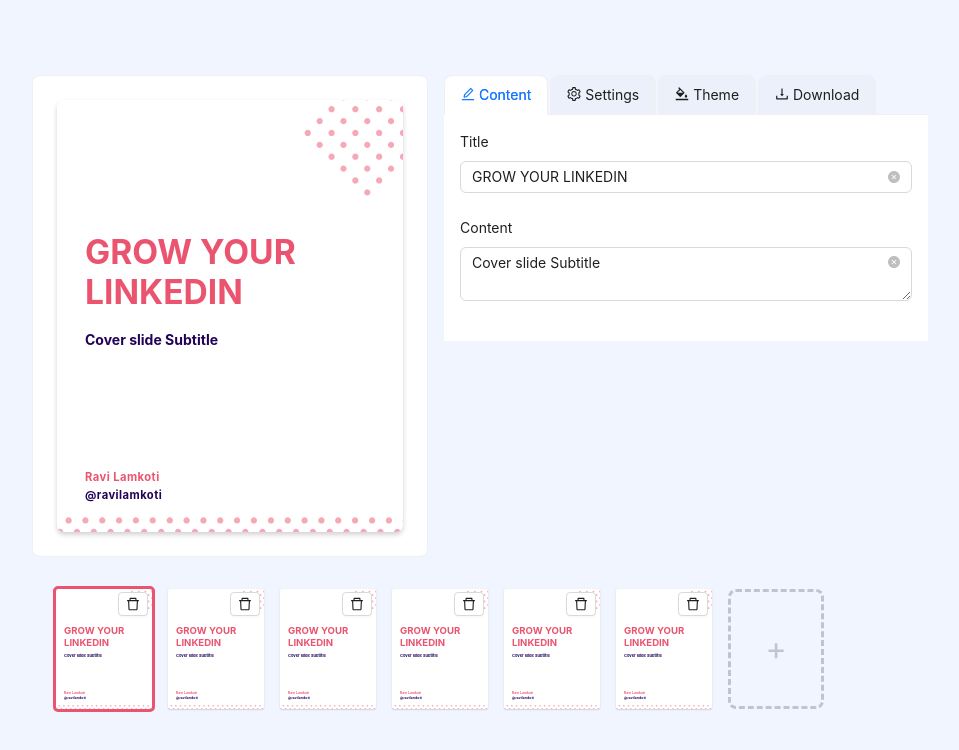
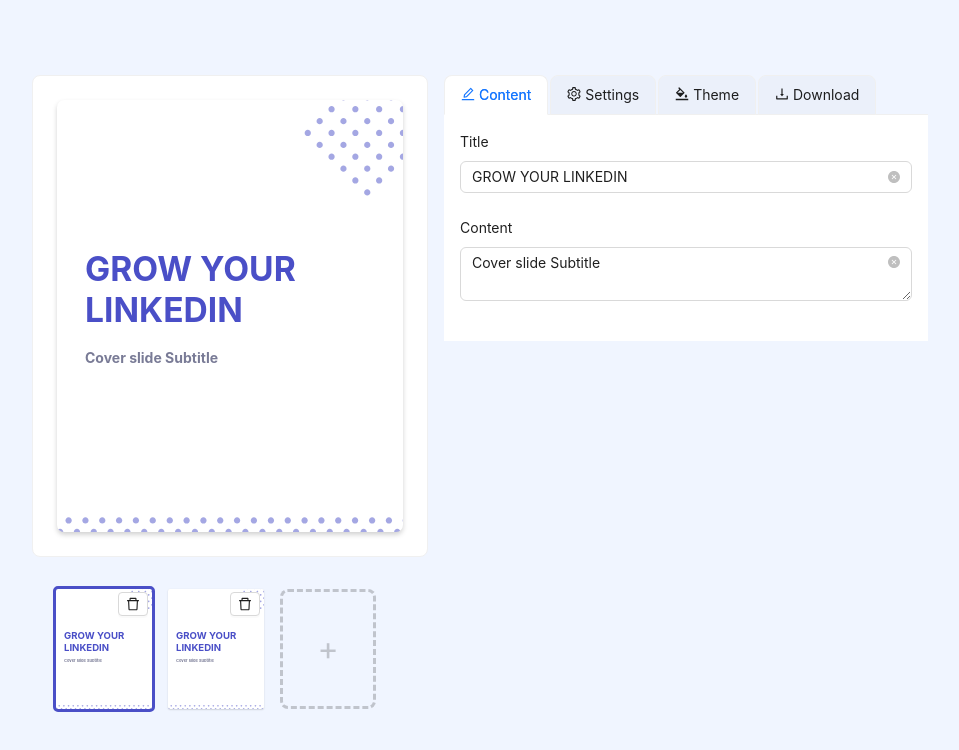
Before and after one commit to RavenColEvol/linked_in-post-generator, a React (Vite) app: page / in a window 1280 px wide. Shown: the top 750 px of the page, without its empty margins (160-1119 px from the left). Built offline with nearby package versions, Linux system fonts and the light colour scheme.

Commit message:
refactor

```diff
--- a/package.json
+++ b/package.json
@@ -11,6 +11,7 @@
   },
   "dependencies": {
     "@ant-design/icons": "^5.2.6",
+    "@react-pdf/renderer": "^3.3.4",
     "@types/uuid": "^9.0.8",
     "antd": "^5.13.2",
     "clsx": "^2.1.0",
--- a/src/App.tsx
+++ b/src/App.tsx
@@ -3,7 +3,7 @@
 import Editor from "./components/Editor";
 import Preview from "./components/Preview";
 import { FormStateProvider } from "./hooks/stateContext";
-import { BACKGROUNDS } from "./constants";
+import { BACKGROUNDS, THEMES } from "./constants";
 import { Form } from "antd";
 
 export interface ISlide {
@@ -39,16 +39,12 @@
     selectedIdx: 0,
     user: {
       headshot: "",
-      name: "Ravi Lamkoti",
-      handle: "ravilamkoti",
+      name: "",
+      handle: "",
     },
     theme: {
-      background: "dots",
-      colors: {
-        primary: "#EB546F",
-        secondary: "#220257",
-        accent: "#FFFFFF",
-      },
+      background: BACKGROUNDS[0],
+      colors: THEMES[0],
     },
     slides: [
       {
@@ -60,27 +56,7 @@
         uid: v4(),
         title: "GROW YOUR LINKEDIN",
         text: "Cover slide Subtitle",
-      },
-      {
-        uid: v4(),
-        title: "GROW YOUR LINKEDIN",
-        text: "Cover slide Subtitle",
-      },
-      {
-        uid: v4(),
-        title: "GROW YOUR LINKEDIN",
-        text: "Cover slide Subtitle",
-      },
-      {
-        uid: v4(),
-        title: "GROW YOUR LINKEDIN",
-        text: "Cover slide Subtitle",
-      },
-      {
-        uid: v4(),
-        title: "GROW YOUR LINKEDIN",
-        text: "Cover slide Subtitle",
-      },
+      }
     ],
   });
   const [form] = Form.useForm();
--- a/src/components/Renderer.tsx
+++ b/src/components/Renderer.tsx
@@ -1,4 +1,3 @@
-import { AllHTMLAttributes } from "react";
 import { ISlide, State } from "../App";
 import { getBg } from "./backgrounds";
 import { useFormState } from "../hooks/stateContext";
```
Also changed, not shown: 1 other file (tests, documents, lock files or other folders).
